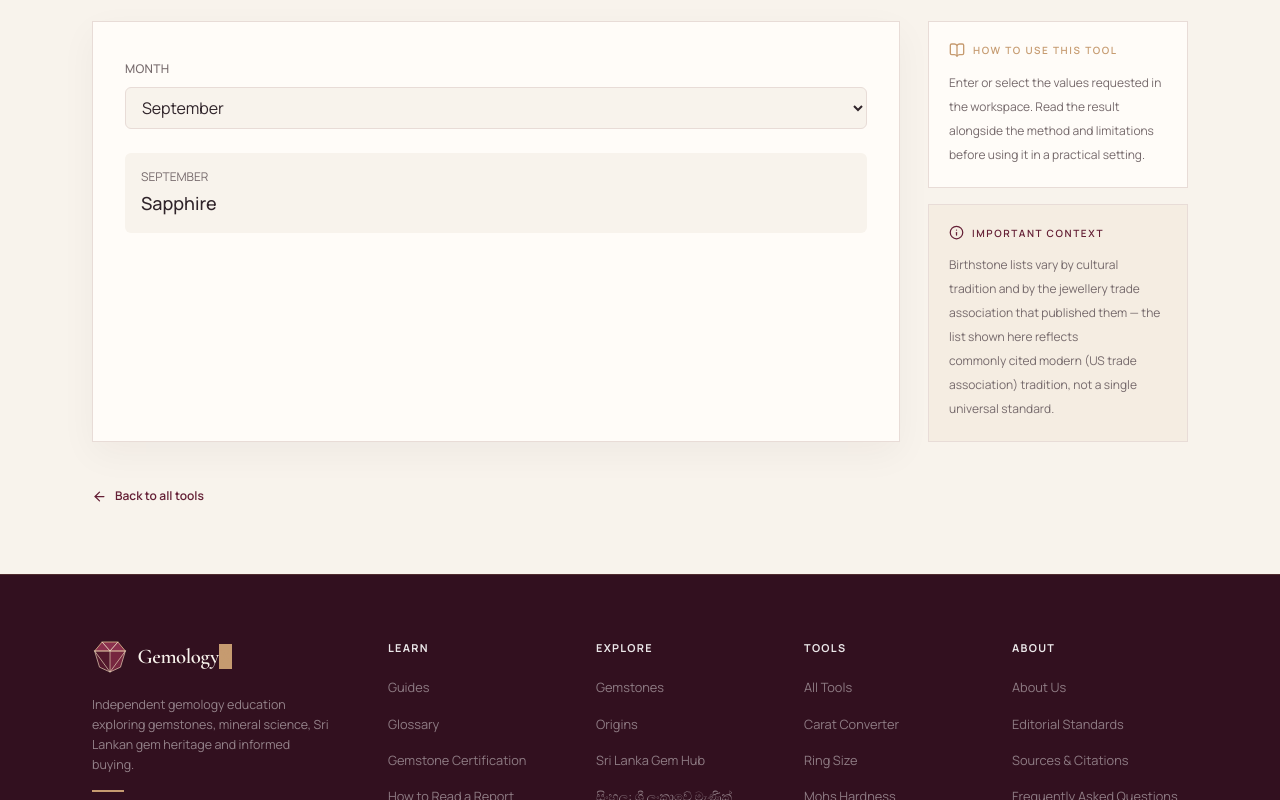
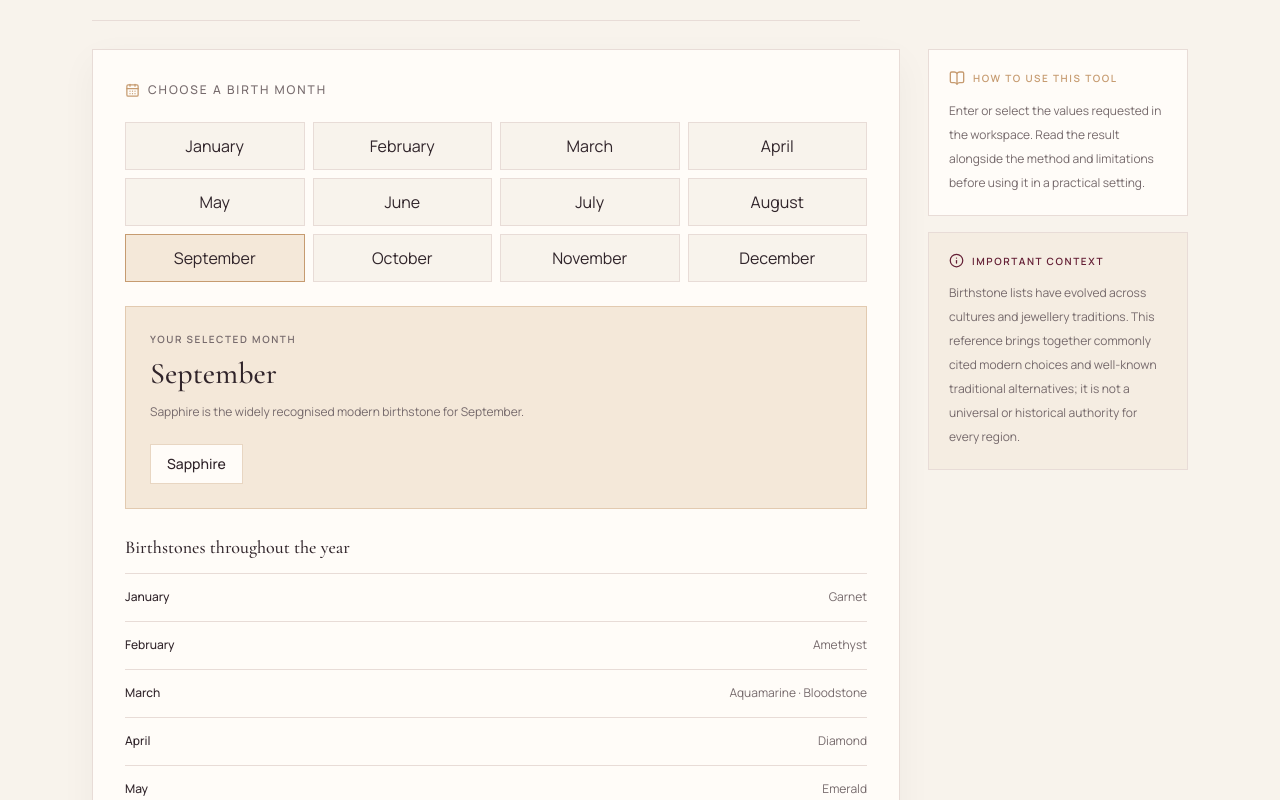
Before and after one commit to LinukaBandara/GemologyX, a Next.js app: page /tools/birthstones in a window 1280 px wide. Shown: the part 380-1180 px from the top of the page. Built offline with nearby package versions, Linux system fonts and the light colour scheme.

Commit message:
Redesign birthstone finder with month-by-month reference

```diff
--- a/src/components/tools/birthstones-tool.tsx
+++ b/src/components/tools/birthstones-tool.tsx
@@ -1,48 +1,90 @@
 "use client";
 
 import { useState } from "react";
+import { CalendarDays, Info } from "lucide-react";
 import { ToolShell } from "@/components/tool-shell";
 
 const MONTHS = [
-  { month: "January", stones: "Garnet" },
-  { month: "February", stones: "Amethyst" },
-  { month: "March", stones: "Aquamarine, Bloodstone" },
-  { month: "April", stones: "Diamond" },
-  { month: "May", stones: "Emerald" },
-  { month: "June", stones: "Pearl, Alexandrite, Moonstone" },
-  { month: "July", stones: "Ruby" },
-  { month: "August", stones: "Peridot, Spinel, Sardonyx" },
-  { month: "September", stones: "Sapphire" },
-  { month: "October", stones: "Opal, Tourmaline" },
-  { month: "November", stones: "Topaz, Citrine" },
-  { month: "December", stones: "Turquoise, Tanzanite, Zircon" },
+  { month: "January", stones: ["Garnet"], note: "Garnet is the widely recognised modern birthstone for January." },
+  { month: "February", stones: ["Amethyst"], note: "Amethyst is the widely recognised modern birthstone for February." },
+  { month: "March", stones: ["Aquamarine", "Bloodstone"], note: "Aquamarine and bloodstone are both commonly listed for March." },
+  { month: "April", stones: ["Diamond"], note: "Diamond is the widely recognised modern birthstone for April." },
+  { month: "May", stones: ["Emerald"], note: "Emerald is the widely recognised modern birthstone for May." },
+  { month: "June", stones: ["Pearl", "Alexandrite", "Moonstone"], note: "June has several recognised options, including pearl, alexandrite and moonstone." },
+  { month: "July", stones: ["Ruby"], note: "Ruby is the widely recognised modern birthstone for July." },
+  { month: "August", stones: ["Peridot", "Spinel", "Sardonyx"], note: "August is associated with peridot, spinel and the traditional stone sardonyx." },
+  { month: "September", stones: ["Sapphire"], note: "Sapphire is the widely recognised modern birthstone for September." },
+  { month: "October", stones: ["Opal", "Tourmaline"], note: "Opal and tourmaline are both commonly listed for October." },
+  { month: "November", stones: ["Topaz", "Citrine"], note: "Topaz and citrine are commonly listed for November." },
+  { month: "December", stones: ["Turquoise", "Tanzanite", "Zircon"], note: "December has several recognised options: turquoise, tanzanite and zircon." },
 ];
 
-export default function BirthstonesPage() {
-  const [monthIndex, setMonthIndex] = useState(8); // September default
+export default function BirthstonesTool() {
+  const [monthIndex, setMonthIndex] = useState(8);
+  const selected = MONTHS[monthIndex];
 
   return (
     <ToolShell
       title="Birthstone Finder"
-      intro="Select a month to see its traditional birthstones."
-      note="Birthstone lists vary by cultural tradition and by the jewellery trade association that published them — the list shown here reflects commonly cited modern (US trade association) tradition, not a single universal standard."
+      intro="Choose a month to explore its commonly recognised modern birthstones and traditional alternatives."
+      note="Birthstone lists have evolved across cultures and jewellery traditions. This reference brings together commonly cited modern choices and well-known traditional alternatives; it is not a universal or historical authority for every region."
     >
-      <label className="block">
-        <span className="text-xs font-medium uppercase tracking-wide text-muted">Month</span>
-        <select
-          value={monthIndex}
-          onChange={(e) => setMonthIndex(Number(e.target.value))}
-          className="mt-1.5 w-full rounded-md border border-border bg-background px-3 py-2 text-sm outline-none focus:border-accent"
-        >
-          {MONTHS.map((m, i) => (
-            <option key={m.month} value={i}>{m.month}</option>
+      <div className="space-y-6">
+        <div className="flex items-center gap-2 text-xs font-medium uppercase tracking-[0.16em] text-muted">
+          <CalendarDays size={15} className="text-[var(--gold)]" />
+          Choose a birth month
+        </div>
+
+        <div className="grid grid-cols-3 gap-2 sm:grid-cols-4">
+          {MONTHS.map((month, index) => (
+            <button
+              key={month.month}
+              type="button"
+              onClick={() => setMonthIndex(index)}
+              aria-pressed={monthIndex === index}
+              className="min-h-12 border border-border bg-background px-2 text-xs font-medium text-foreground transition-colors hover:border-[var(--gold)] aria-pressed:border-[var(--gold)] aria-pressed:bg-[var(--gold-soft)]"
+            >
+              {month.month}
+            </button>
           ))}
-        </select>
-      </label>
+        </div>
 
-      <div className="mt-6 rounded-md bg-background p-4 text-sm">
-        <p className="text-xs uppercase text-muted">{MONTHS[monthIndex].month}</p>
-        <p className="mt-1 text-lg font-medium">{MONTHS[monthIndex].stones}</p>
+        <div aria-live="polite" className="border border-[var(--gold)]/40 bg-[var(--gold-soft)] p-5 sm:p-6">
+          <p className="text-[10px] font-semibold uppercase tracking-[0.16em] text-muted">Your selected month</p>
+          <h3 className="mt-2 font-serif text-3xl font-medium text-foreground">{selected.month}</h3>
+          <p className="mt-2 text-xs leading-6 text-muted">{selected.note}</p>
+          <div className="mt-5 flex flex-wrap gap-2">
+            {selected.stones.map((stone) => (
+              <span key={stone} className="inline-flex min-h-10 items-center border border-[var(--gold)]/40 bg-[var(--surface)] px-4 text-sm font-medium text-foreground">
+                {stone}
+              </span>
+            ))}
+          </div>
+        </div>
+
+        <div>
+          <h3 className="font-serif text-lg font-medium text-foreground">Birthstones throughout the year</h3>
+          <div className="mt-3 divide-y divide-border border-y border-border">
+            {MONTHS.map((month, index) => (
+              <button
+                key={month.month}
+                type="button"
+                onClick={() => setMonthIndex(index)}
+                className="flex min-h-12 w-full items-center justify-between gap-4 py-3 text-left hover:bg-[var(--surface)]"
+              >
+                <span className="w-24 shrink-0 text-xs font-medium text-foreground">{month.month}</span>
+                <span className="flex-1 text-right text-xs leading-5 text-muted">{month.stones.join(" · ")}</span>
+              </button>
+            ))}
+          </div>
+        </div>
+
+        <div className="flex gap-3 border border-border p-4">
+          <Info size={17} className="mt-0.5 shrink-0 text-[var(--gold)]" />
+          <p className="text-xs leading-6 text-muted">
+            A birthstone is a cultural and jewellery tradition, not a gemological classification. A stone’s suitability for daily wear depends on more than its birth-month association; hardness, toughness, cleavage and setting all matter.
+          </p>
+        </div>
       </div>
     </ToolShell>
   );
```
